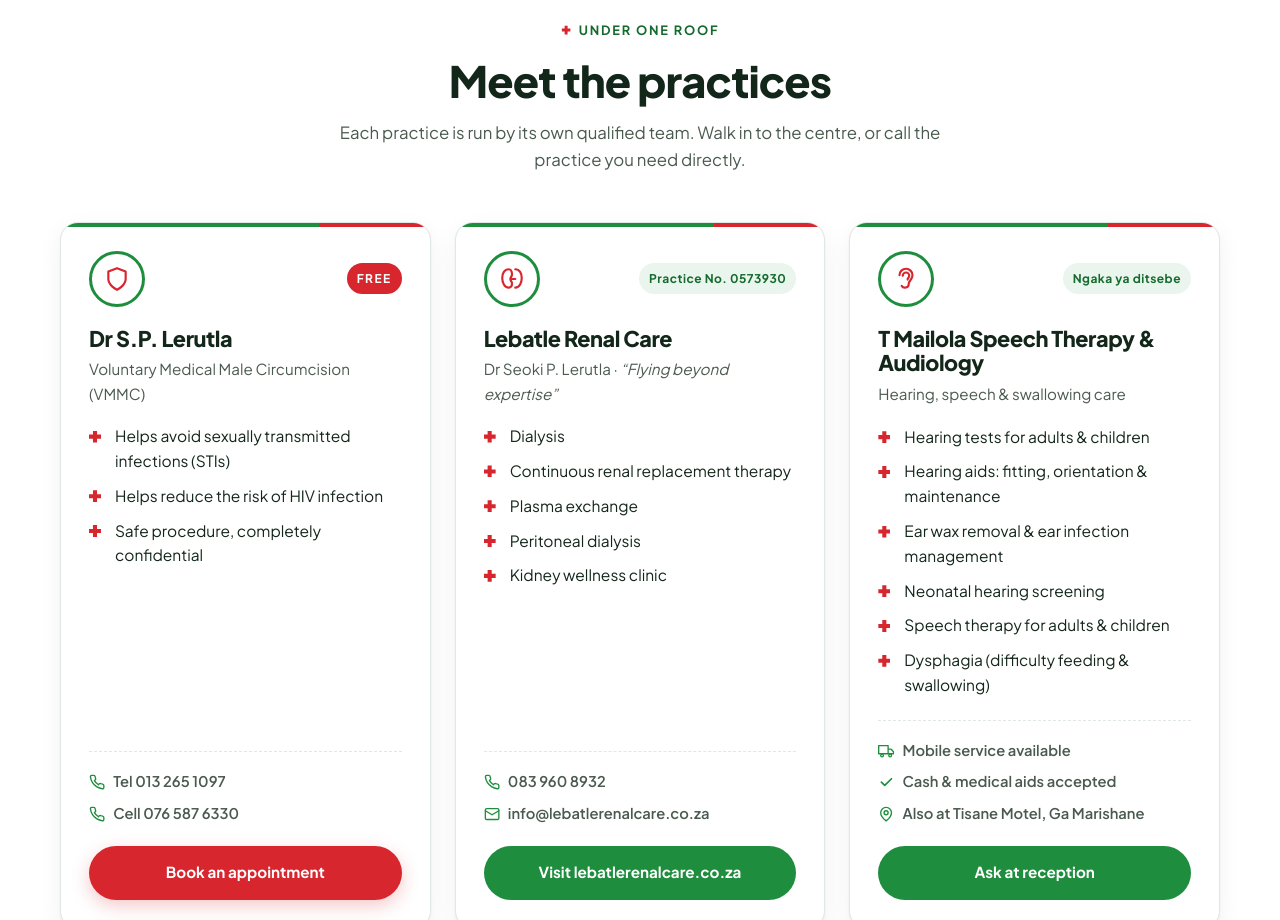
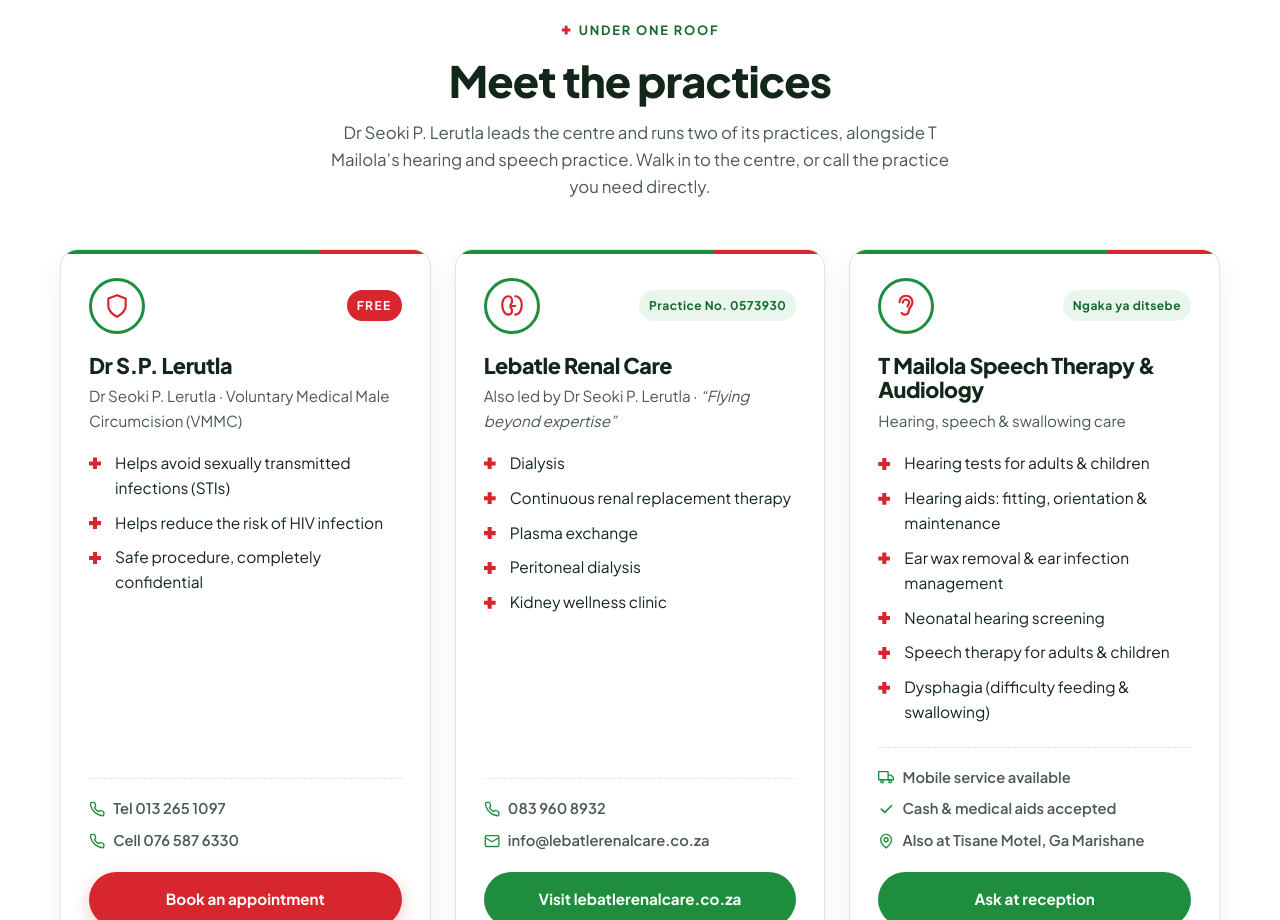
Before and after one commit to bluemondaystudios/dr-lerutla, a plain HTML site: page index.html in a window 1280 px wide. Shown: the part 840-1760 px from the top of the page. Drawn offline with Linux system fonts and the light colour scheme.

Commit message:
Name Dr Seoki P. Lerutla as the doctor behind both VMMC and Lebatle Renal Care
Co-Authored-By: Claude Opus 5.5 <noreply@anthropic.com>
Claude-Session: https://claude.ai/code/session_01W7enFykmYkCwLYdBytQ8Aj

```diff
--- a/index.html
+++ b/index.html
@@ -19,6 +19,7 @@
     "@context": "https://schema.org",
     "@type": "MedicalClinic",
     "name": "Dr Lerutla Medical Centre",
+    "founder": { "@type": "Physician", "name": "Dr Seoki P. Lerutla" },
     "telephone": "+27132651097",
     "address": {
       "@type": "PostalAddress",
@@ -119,7 +120,7 @@
         <div class="section-head">
           <p class="eyebrow"><svg class="ic-cross" aria-hidden="true"><use href="#cross"/></svg> Under one roof</p>
           <h2>Meet the practices</h2>
-          <p>Each practice is run by its own qualified team. Walk in to the centre, or call the practice you need directly.</p>
+          <p>Dr Seoki P. Lerutla leads the centre and runs two of its practices, alongside T Mailola’s hearing and speech practice. Walk in to the centre, or call the practice you need directly.</p>
         </div>
 
         <div class="practice-grid">
@@ -130,7 +131,7 @@
               <span class="tag tag-red">Free</span>
             </div>
             <h3>Dr S.P. Lerutla</h3>
-            <p class="practice-sub">Voluntary Medical Male Circumcision (VMMC)</p>
+            <p class="practice-sub">Dr Seoki P. Lerutla · Voluntary Medical Male Circumcision (VMMC)</p>
             <ul class="ticks">
               <li>Helps avoid sexually transmitted infections (STIs)</li>
               <li>Helps reduce the risk of HIV infection</li>
@@ -150,7 +151,7 @@
               <span class="tag">Practice No. 0573930</span>
             </div>
             <h3>Lebatle Renal Care</h3>
-            <p class="practice-sub">Dr Seoki P. Lerutla · <em>“Flying beyond expertise”</em></p>
+            <p class="practice-sub">Also led by Dr Seoki P. Lerutla · <em>“Flying beyond expertise”</em></p>
             <ul class="ticks">
               <li>Dialysis</li>
               <li>Continuous renal replacement therapy</li>
```
Also changed, not shown: 1 other file.
